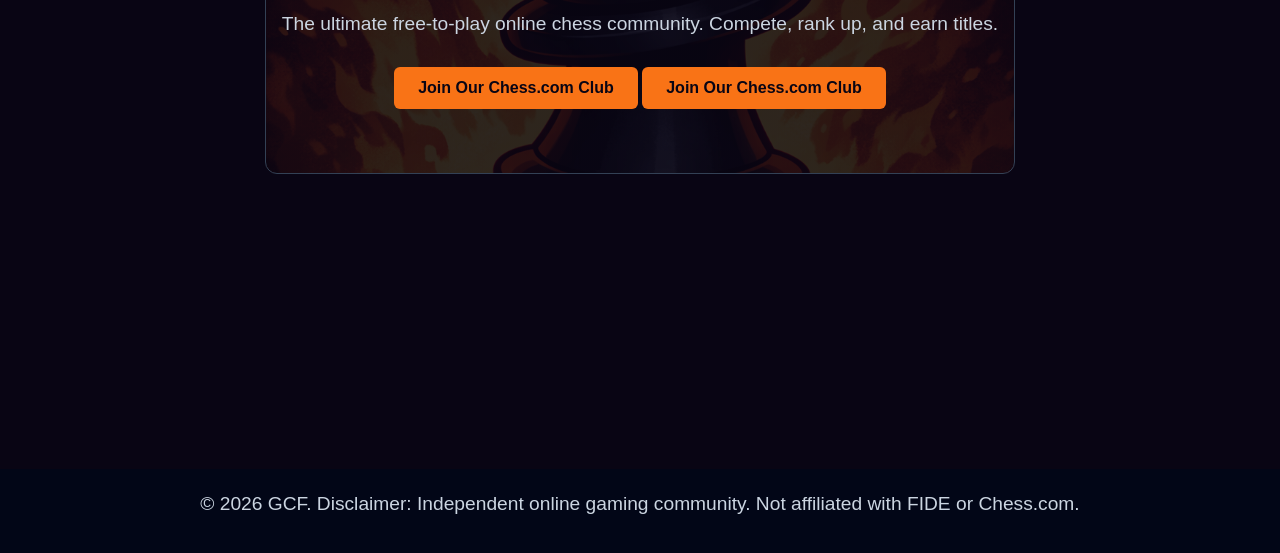
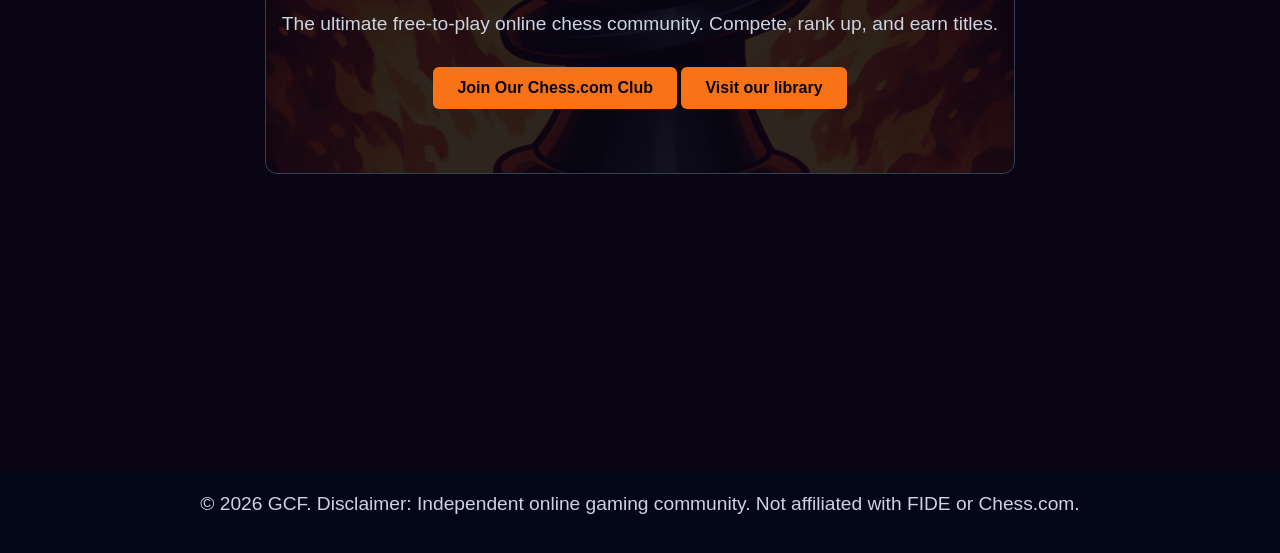
Before and after one commit to NickWilde-ztpt/ChessFederation, a plain HTML site: page ChessFederation/index.html in a window 1280 px wide. Shown: the part 229-782 px from the top of the page. Drawn offline with Linux system fonts and the light colour scheme.

Commit message:
Update index.html

```diff
--- a/ChessFederation/index.html
+++ b/ChessFederation/index.html
@@ -52,7 +52,7 @@
             <h1>Global Chess Federation</h1>
             <p>The ultimate free-to-play online chess community. Compete, rank up, and earn titles.</p>
             <a href="https://www.chess.com/club/global-chess-federation-gcf-official" target="_blank" class="btn">Join Our Chess.com Club</a>
-            <a href="videos.html" target="_blank" class="btn3">Join Our Chess.com Club</a>
+            <a href="videos.html" target="_blank" class="btn3">Visit our library</a>
         </section>
     </div>
     <footer>
```
